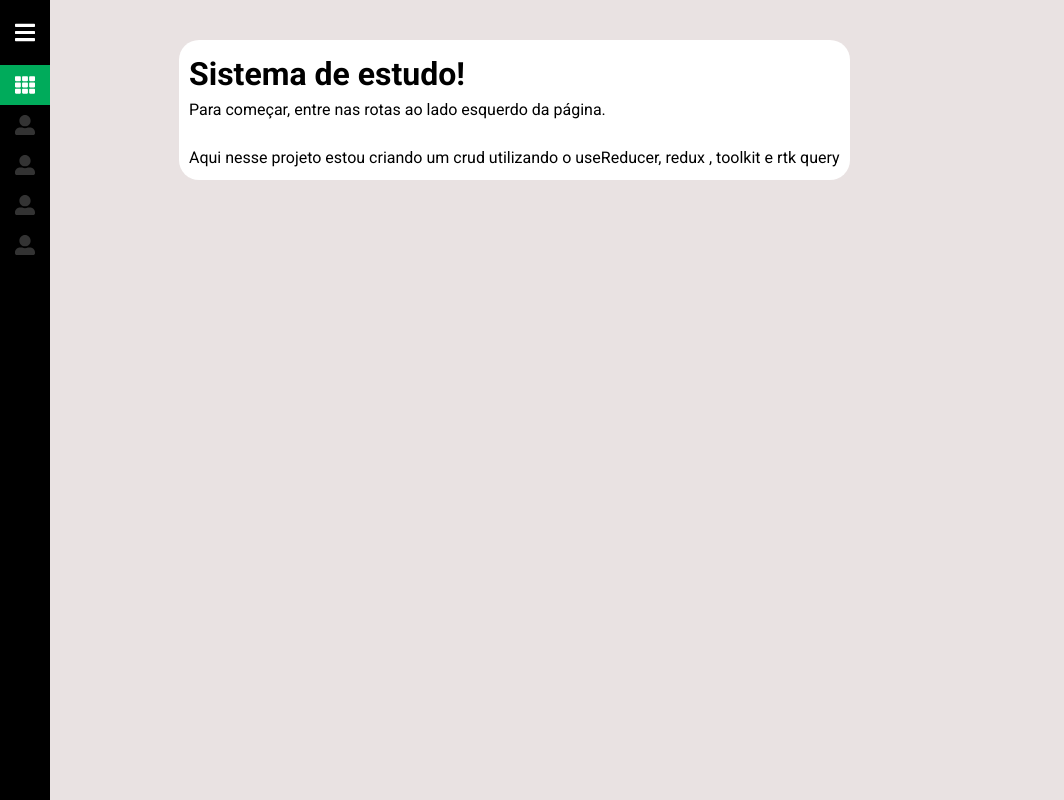
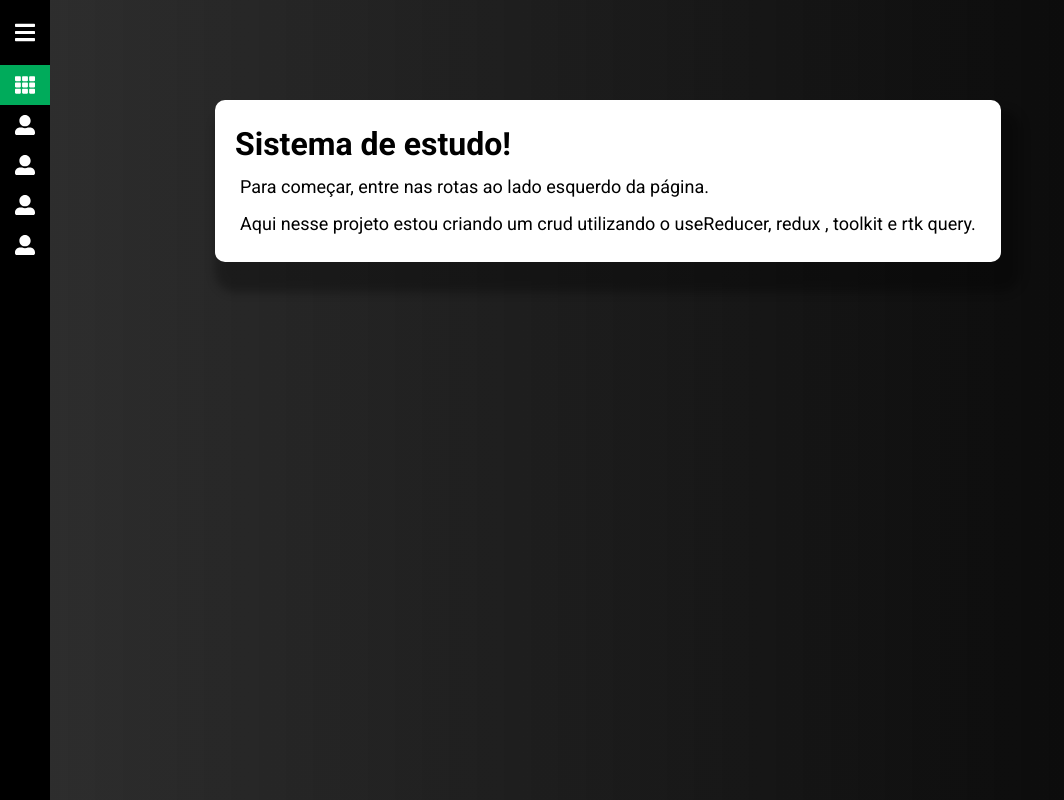
Before and after one commit to adailtonygor/DESAFIO_CRUD_REDUX, a React (Vite) app: page / in a window 1280 px wide. Shown: the whole page, without its empty margins (0-1064 px from the left). Built offline with nearby package versions, Linux system fonts and the light colour scheme.

Commit message:
fix: refatoração do css melhorando os espaçamento e mudança de cor no geral.

```diff
--- a/src/App.css
+++ b/src/App.css
@@ -9,19 +9,38 @@
 }
 
 :root  {
-  --container: 62px;
+  --container: 65px;
   --borda:var(--tamanho) solid pink;
 }
 
 body {
   font-family: 'Roboto', sans-serif;
-  background-color: rgb(233, 226, 226);
+  background: linear-gradient(to right, rgba(0, 0, 0, 0.815), rgb(5, 5, 5)
+  );
+}
+
+.container__Pagina_Inicial {
+  margin-top: 100px;
+  padding: 20px;
+  margin-left: 30px;
+  color: black;
+  box-shadow: 10px 20px 10px 10px rgba(0, 0, 0, 0.3);
+  background-color: white;
+  border: 2px , black;
+  border-radius: 10px;
+
+ }
+
+ .container__Pagina_Inicial p {
+  font-size:18px;
+  padding: 5px;
 
 
-}
+
+ }
+
 
 .titulo {
-  background-color: #00ff88ab;
   width: 100%;
   border-radius: 10px;
   height: 50px;
@@ -30,12 +49,8 @@ body {
   margin: 40px;
   border-left: 10px solid black;
   padding: 10px;
-  background:#91f7c7ad;
+  background:#00ff88ab;
 
-
-}
-
-.container__inicio {
 
 }
 
@@ -46,11 +61,12 @@ body {
     width: 110%;
     border-radius: 10px;
     margin: 40px;
+    box-shadow: 10px 20px 10px 15px rgba(0, 0, 0, 0.3);
 }
 
 .sidebar a {
   text-decoration: none;
-  color: #333;
+  color: white;
 }
 
 .sidebar a.active {
@@ -82,7 +98,7 @@ main{
 }
 
 .sidebar{
-  background: #000;
+  background: rgb(0, 0, 0);
   overflow-x: hidden;
   color: #fff;
   height: 100vh;
@@ -118,17 +134,26 @@ main{
 
 .link:hover{
   background:#91f7c7ad;
-  color: #000;
+  color: #d6cccc;
   transition: all 0.5s;
 }
 
-.active{
-  background: lightskyblue;
-  color: #000;
-}
 
 .icon, .link_text{
   font-size: 20px;
+}
+
+body::-webkit-scrollbar {
+  width: 3px;
+}
+
+body::-webkit-scrollbar-track {
+  background: linear-gradient(#041833, #154580);
+}
+
+body::-webkit-scrollbar-thumb {
+  background-color: #154580;
+  border-radius: 20px;
 }
 
 @media screen and (max-width: 768px) {
@@ -153,14 +178,3 @@ main{
     padding: 10px;
   }
 }
-
-.container__inicio {
- margin-top: 40px;
- background-color: white;
- padding: 10px;
- border-radius: 20px;
-
-
-
-
-}
--- a/src/pages/DesafioRedux.jsx
+++ b/src/pages/DesafioRedux.jsx
@@ -43,6 +43,7 @@ export default function DesafioRedux() {
     <>
       <h1 className="titulo">Desafio Redux</h1>
       <div className="input__container">
+
         <input
           value={rascunho}
           placeholder="Digite uma nova tarefa"
@@ -66,7 +67,6 @@ export default function DesafioRedux() {
                 <>
                   <input
                     value={tarefa.valorEdicao}
-                    style={{ padding: "12px" }}
                     onChange={(e) => {
                       const novoValorEdicao = e.target.value;
                       const tarefasAtualizadas = todos.map((t) => {
--- a/src/pages/DesafioUseReducer.jsx
+++ b/src/pages/DesafioUseReducer.jsx
@@ -185,7 +185,7 @@ export default function DesafioUseReducer() {
                   />
                   <button
                     className="action-button primary"
-                    style={{ margin: "3px" }}
+                    style={{ margin: "3px", marginLeft: "10px" }}
                     onClick={() =>
                       salvarNomeDeUsuario(tarefa.id, tarefa.valorEdicao)
                     }
@@ -204,7 +204,7 @@ export default function DesafioUseReducer() {
                   {tarefa.texto}
                   <button
                     className="action-button primary"
-                    style={{ margin: "3px" }}
+                    style={{ margin: "3px", marginLeft:"25px" }}
                     onClick={() => editarNomeDeUsuario(tarefa.id)}
                   >
                     Editar
--- a/src/pages/PaginaInicial.jsx
+++ b/src/pages/PaginaInicial.jsx
@@ -1,12 +1,12 @@
 const HomePage = () => {
   return (
-    <div className="container__inicio">
+    <div className="container__Pagina_Inicial">
       <h1>Sistema de estudo!</h1>
-      <p>Para começar, entre nas rotas ao lado esquerdo da página.</p> <br></br>
-      <p>Aqui nesse projeto estou criando um crud utilizando o useReducer, redux , toolkit e rtk query</p>
-
-
-
+      <p>Para começar, entre nas rotas ao lado esquerdo da página.</p>
+      <p>
+        Aqui nesse projeto estou criando um crud utilizando o useReducer, redux
+        , toolkit e rtk query.
+      </p>
     </div>
   );
 };
--- a/src/pages/button.css
+++ b/src/pages/button.css
@@ -10,10 +10,14 @@
 
   .action-button.primary {
     color: #fff;
-    background-color: #3f5b79;
+    background-color: #2c5488;
+    border:1px solid black;
+    margin-left: 10px;
+
   }
 
   .action-button.secondary {
     color: #fff;
     background-color: #dc3545;
+    border:1px solid black
   }
```
